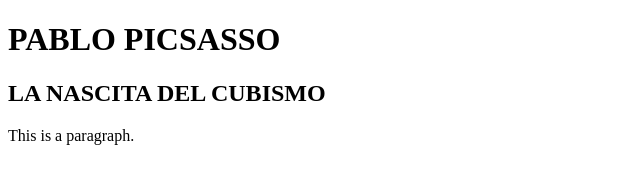
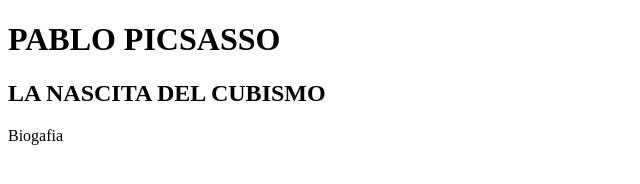
Before and after one commit to cottini/cottini.github.io, a plain HTML site: page index.html in a window 1280 px wide. Shown: the full height of the page, 0-640 px from the left. Drawn offline with Linux system fonts and the light colour scheme.

Commit message:
Update index.html

```diff
--- a/index.html
+++ b/index.html
@@ -6,9 +6,8 @@
 <body>
 <h1> PABLO PICSASSO </h1>
 <h2> LA NASCITA DEL CUBISMO </h2>
+<p>Biogafia</p>
 
-
-<p>This is a paragraph.</p>
 
 </body>
 </html>
```
